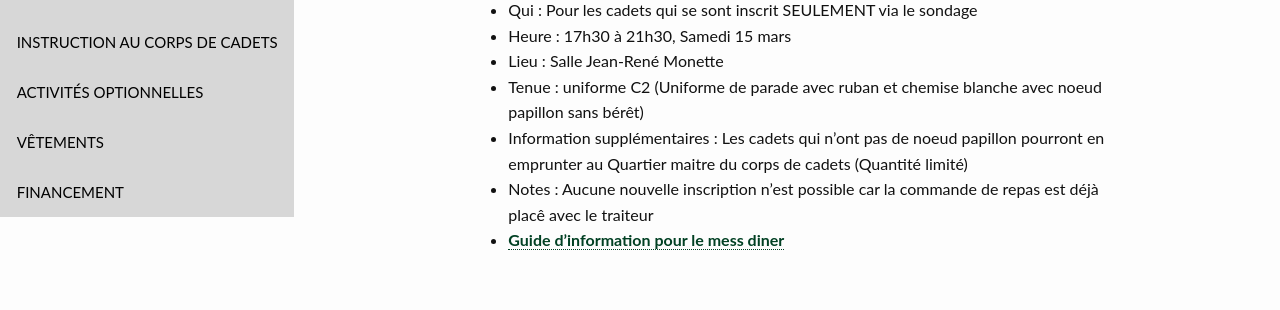
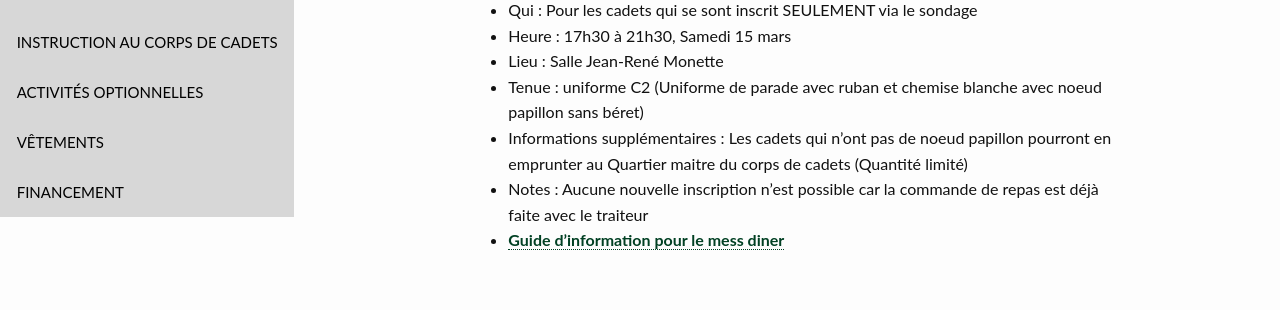
Before and after one commit to CC2920/web, a Jekyll site: the page built from _communications/messages.md, in a window 1280 px wide and 900 px high, scrolled down 1738 px. Shown: the part 183-493 px from the top of the window. Built offline with Jekyll 4.4.1, drawn with Linux system fonts in a browser that asks for light colours; some of the changed text lies outside the part shown.

Commit message:
Correction

```diff
--- a/_communications/messages.md
+++ b/_communications/messages.md
@@ -28,7 +28,7 @@
 - **17 mars** : Pas de pratique de tir
 - **19 mars** : Pratique du peloton de précision
 - **21 mars** : Soirée d'instruction
-- **23 et 24 mars** :Festival de musique (Informations à venir)
+- **23 et 24 mars** : Festival de musique (Informations à venir)
 - **28 mars** : Soirée d'instruction et parade du commandant
 - **5 avril** : Jeux des cadets [Sondage](https://docs.google.com/forms/d/1eu_51mcnkSmedVPauJH8Wc7L6uZ121ieHK2hoNXG5oQ/edit) à être compléter pour le 14 mars.
 
@@ -65,9 +65,9 @@
 - Qui :  Pour les cadets qui se sont inscrit SEULEMENT via le sondage
 - Heure : 17h30 à 21h30, Samedi 15 mars
 - Lieu : Salle Jean-René Monette
-- Tenue : uniforme C2 (Uniforme de parade avec ruban et chemise blanche avec noeud papillon sans bérêt)
-- Information supplémentaires : Les cadets qui n'ont pas de noeud papillon pourront en emprunter au Quartier maitre du corps de cadets (Quantité limité)
-- Notes : Aucune nouvelle inscription n'est possible car la commande de repas est déjà placê avec le traiteur
+- Tenue : uniforme C2 (Uniforme de parade avec ruban et chemise blanche avec noeud papillon sans béret)
+- Informations supplémentaires : Les cadets qui n'ont pas de noeud papillon pourront en emprunter au Quartier maitre du corps de cadets (Quantité limité)
+- Notes : Aucune nouvelle inscription n'est possible car la commande de repas est déjà faite avec le traiteur
 - [Guide d'information pour le  mess diner](https://drive.google.com/file/d/1S0c_mragDOHg3LZv7JAsvuI4QyDoCh7r/view?usp=sharing)
 
 ## Compétition de tir
```
